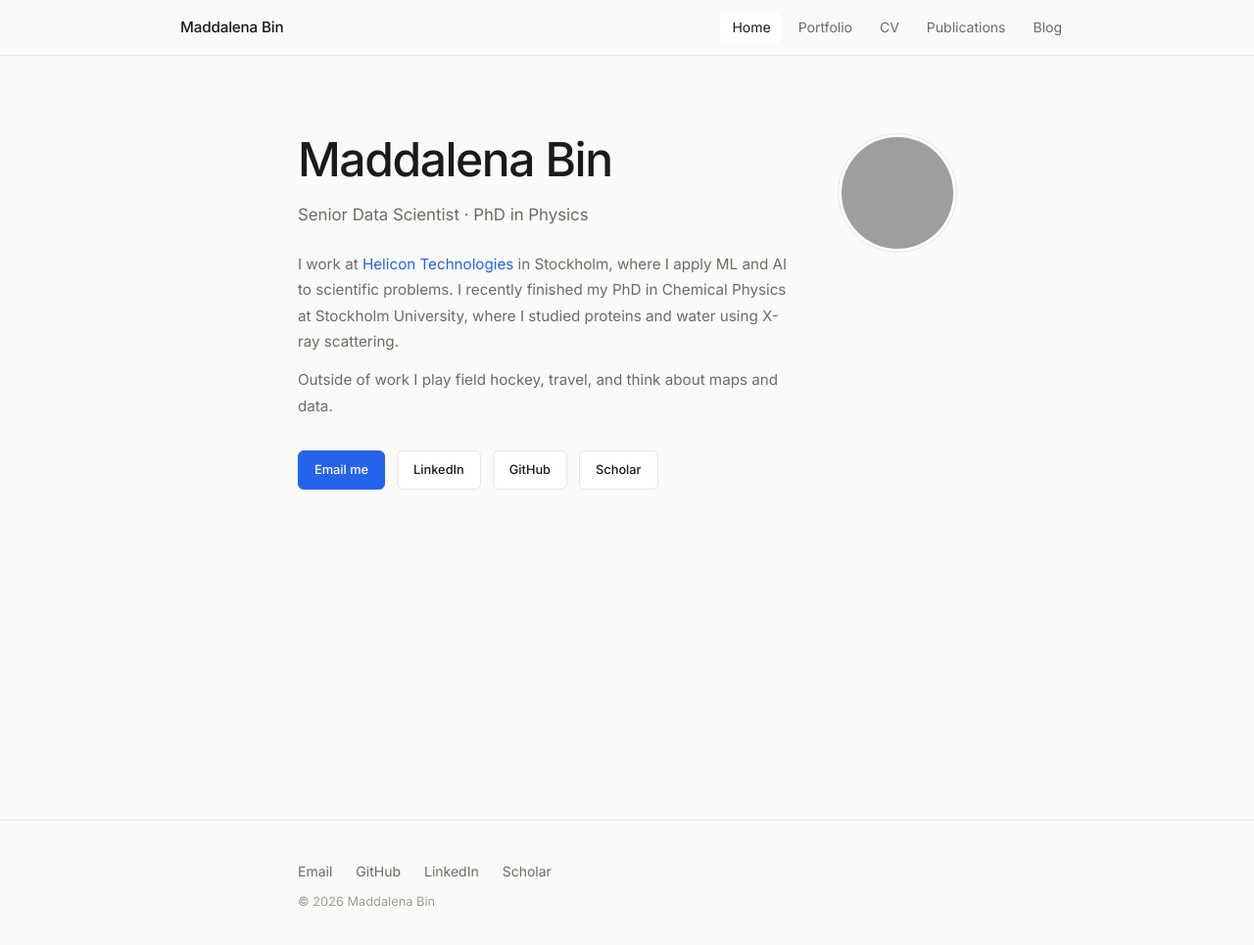
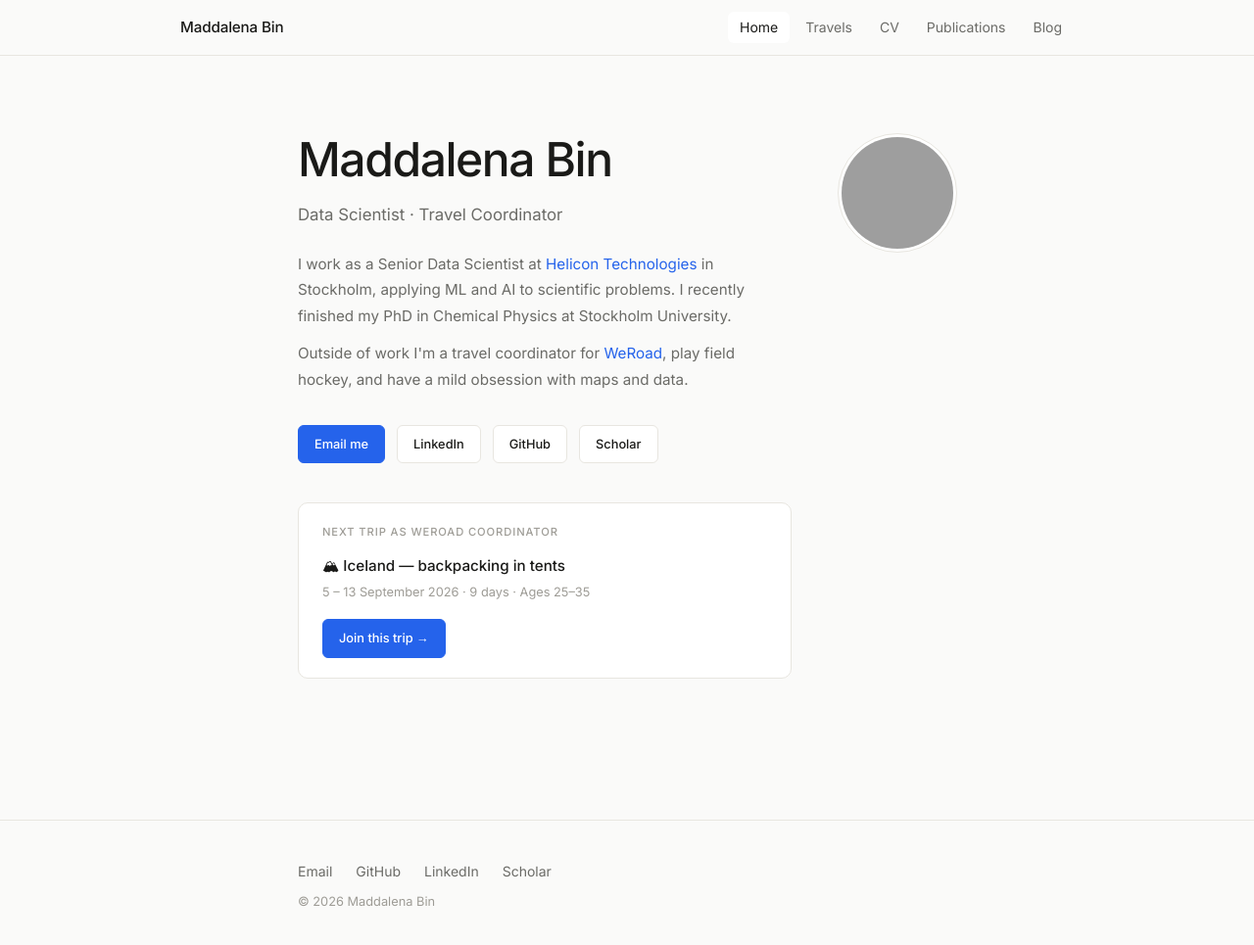
Before and after one commit to maddalenabin/maddalenabin.github.io, a Jekyll site: the page built from index.html, in a window 1280 px wide and 972 px high. Shown: the top 965 px of the window at 98% size. Built offline with Jekyll 4.4.1, drawn with Linux system fonts in a browser that asks for light colours; grey boxes are pictures that could not be loaded.

Commit message:
Redesign the website: new theme, travel page, updates

```diff
--- a/_layouts/default.html
+++ b/_layouts/default.html
@@ -12,8 +12,7 @@
         rel="stylesheet" />
     <link rel="stylesheet" href="{{ '/assets/css/main.css' | relative_url }}" />
     {% seo %}
-    <link rel="icon" type="image/png" href="/2-portrait-180x180.png" />
-    <link rel="icon" type="image/x-icon" href="/favicon.ico" />
+    <link rel="icon" type="image/png" href="/images/2-portrait-180x180.png" />
 </head>
 
 <body>
@@ -23,8 +22,8 @@
             <a class="site-name" href="{{ '/' | relative_url }}">Maddalena Bin</a>
             <nav class="site-nav">
                 <a href="{{ '/' | relative_url }}" {% if page.url=='/' %}class="active" {% endif %}>Home</a>
-                <a href="{{ '/portfolio' | relative_url }}" {% if page.url contains 'portfolio' %}class="active" {%
-                    endif %}>Portfolio</a>
+                <a href="{{ '/travels' | relative_url }}" {% if page.url contains 'travels' %}class="active" {% endif
+                    %}>Travels</a>
                 <a href="{{ '/cv' | relative_url }}" {% if page.url contains '/cv' %}class="active" {% endif %}>CV</a>
                 <a href="{{ '/publications' | relative_url }}" {% if page.url contains 'publications' %}class="active"
                     {% endif %}>Publications</a>
--- a/assets/css/main.scss
+++ b/assets/css/main.scss
@@ -682,3 +682,28 @@ main {
 .mt-2 {
     margin-top: 1rem;
 }
+
+/* ── Trips ── */
+.trips-list { display: flex; flex-direction: column; gap: 1.25rem; }
+.trip-card {
+  background: var(--surface);
+  border: 1px solid var(--border);
+  border-radius: var(--radius);
+  padding: 1.5rem;
+  transition: border-color 0.15s;
+}
+.trip-card:hover { border-color: var(--text-muted); }
+.trip-header {
+  display: flex;
+  justify-content: space-between;
+  align-items: flex-start;
+  gap: 1rem;
+  margin-bottom: 0.75rem;
+}
+.trip-title { font-size: 0.95rem; font-weight: 500; margin-bottom: 0.2rem; }
+.trip-subtitle { font-size: 0.8rem; color: var(--text-muted); }
+.trip-desc { font-size: 0.875rem; color: var(--text-secondary); line-height: 1.6; }
+
+@media (max-width: 520px) {
+  .trip-header { flex-direction: column; }
+}
--- a/blog/index.html
+++ b/blog/index.html
@@ -9,7 +9,7 @@ permalink: /blog/
         <p class="section-label">Writing</p>
         <h1 class="section-title">Blog</h1>
         <p style="color:var(--text-secondary);margin-bottom:2.5rem;font-size:0.95rem;">
-            Notes on data science, physics, tools I use, and things I'm learning.
+            Notes on data science, travels, tools I use, and things I'm learning.
         </p>
 
         {% if site.posts.size > 0 %}
--- a/index.html
+++ b/index.html
@@ -9,13 +9,15 @@ title: Home
             <div>
                 <!-- <p class="hero-greeting">Hello, I'm</p> -->
                 <h1 class="hero-name">Maddalena Bin</h1>
-                <p class="hero-tagline">Senior Data Scientist · PhD in Physics</p>
+                <p class="hero-tagline">Data Scientist · Travel Coordinator</p>
                 <div class="hero-bio">
-                    <p>I work at <a href="https://www.helicon.ai/" style="color:var(--accent)">Helicon Technologies</a>
-                        in Stockholm, where I apply ML and AI to scientific problems. I recently finished my PhD in
-                        Chemical Physics at Stockholm University, where I studied proteins and water using X-ray
-                        scattering.</p>
-                    <p>Outside of work I play field hockey, travel, and think about maps and data.</p>
+                    <p>I work as a Senior Data Scientist at <a href="https://www.helicon.ai/"
+                            style="color:var(--accent)">Helicon Technologies</a> in Stockholm, applying ML and AI to
+                        scientific problems. I recently finished my PhD in Chemical Physics at Stockholm University.</p>
+                    <p>Outside of work I'm a travel coordinator for <a
+                            href="https://www.weroad.it/coordinatori/maddalena-bin"
+                            style="color:var(--accent)">WeRoad</a>, play field hockey, and have a mild obsession with
+                        maps and data.</p>
                 </div>
                 <div class="hero-links">
                     <a class="btn btn--accent" href="mailto:{{ site.author.email }}">Email me</a>
@@ -25,6 +27,19 @@ title: Home
                         rel="noopener">GitHub</a>
                     <a class="btn" href="{{ site.author.scholar }}" target="_blank" rel="noopener">Scholar</a>
                 </div>
+                <div
+                    style="margin-top:2.5rem;padding:1.25rem 1.5rem;background:var(--surface);border:1px solid var(--border);border-radius:var(--radius);max-width:520px;">
+                    <p
+                        style="font-size:0.7rem;font-weight:500;letter-spacing:0.08em;text-transform:uppercase;color:var(--text-muted);margin-bottom:0.75rem;">
+                        Next trip as WeRoad coordinator</p>
+                    <p style="font-size:0.95rem;font-weight:500;margin-bottom:0.2rem;">🏔 Iceland — backpacking in tents
+                    </p>
+                    <p style="font-size:0.8rem;color:var(--text-muted);margin-bottom:1rem;">5 – 13 September 2026 · 9
+                        days · Ages 25–35</p>
+                    <a class="btn btn--accent"
+                        href="https://www.weroad.it/viaggi/viaggio-islanda-in-tenda-tour-10-giorni/c7da9282-b62c-4c11-ac51-85bd9a8e09bd"
+                        target="_blank" rel="noopener">Join this trip →</a>
+                </div>
             </div>
             <img class="avatar" src="/images/profile.png" alt="Maddalena Bin" />
         </div>
```
Also changed, not shown: _data/cv.yml (+23 -22 lines), _data/visited_countries.csv (added, +35 -0 lines), portfolio.html (deleted, +0 -39 lines), travels.html (added, +68 -0 lines), 1 other file.
